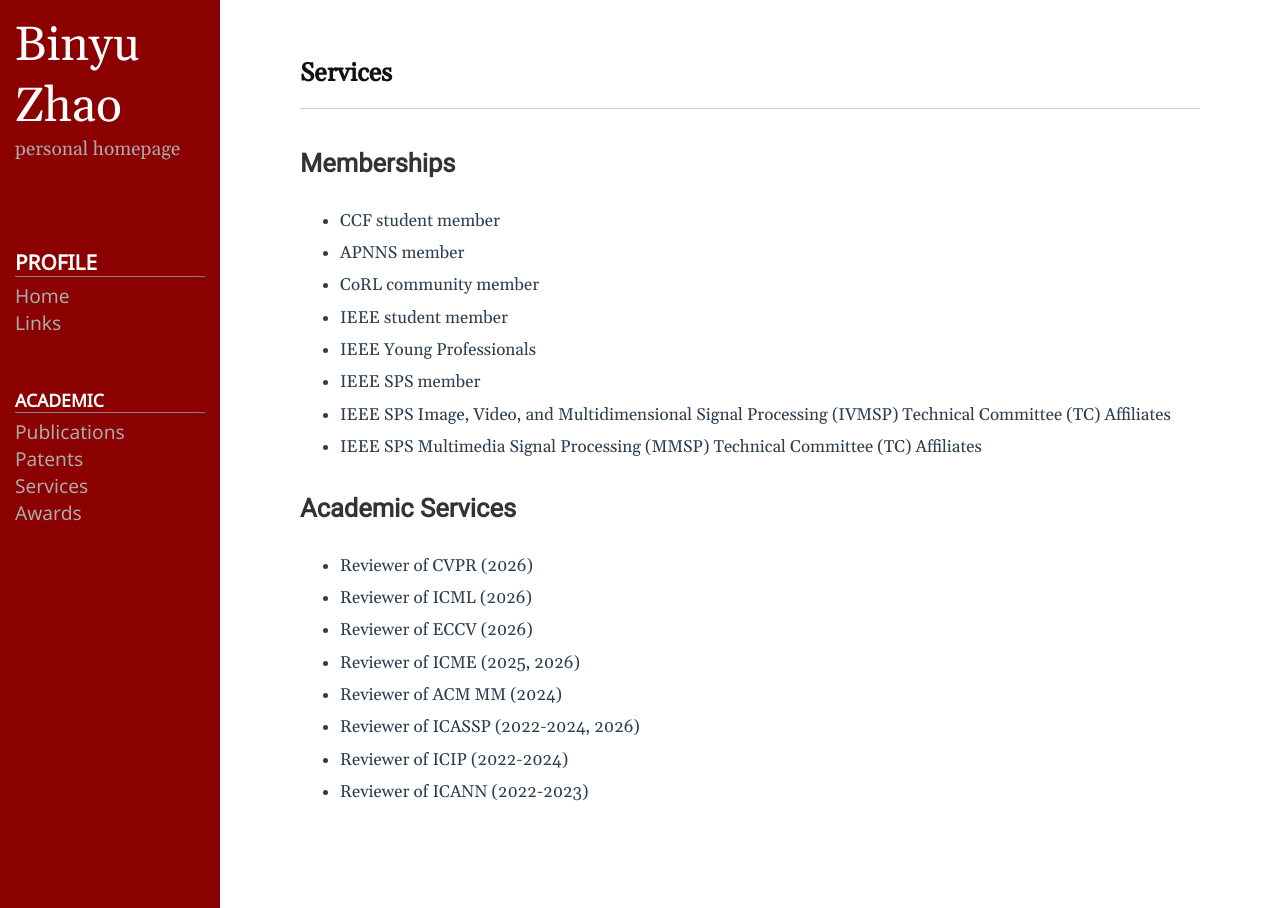
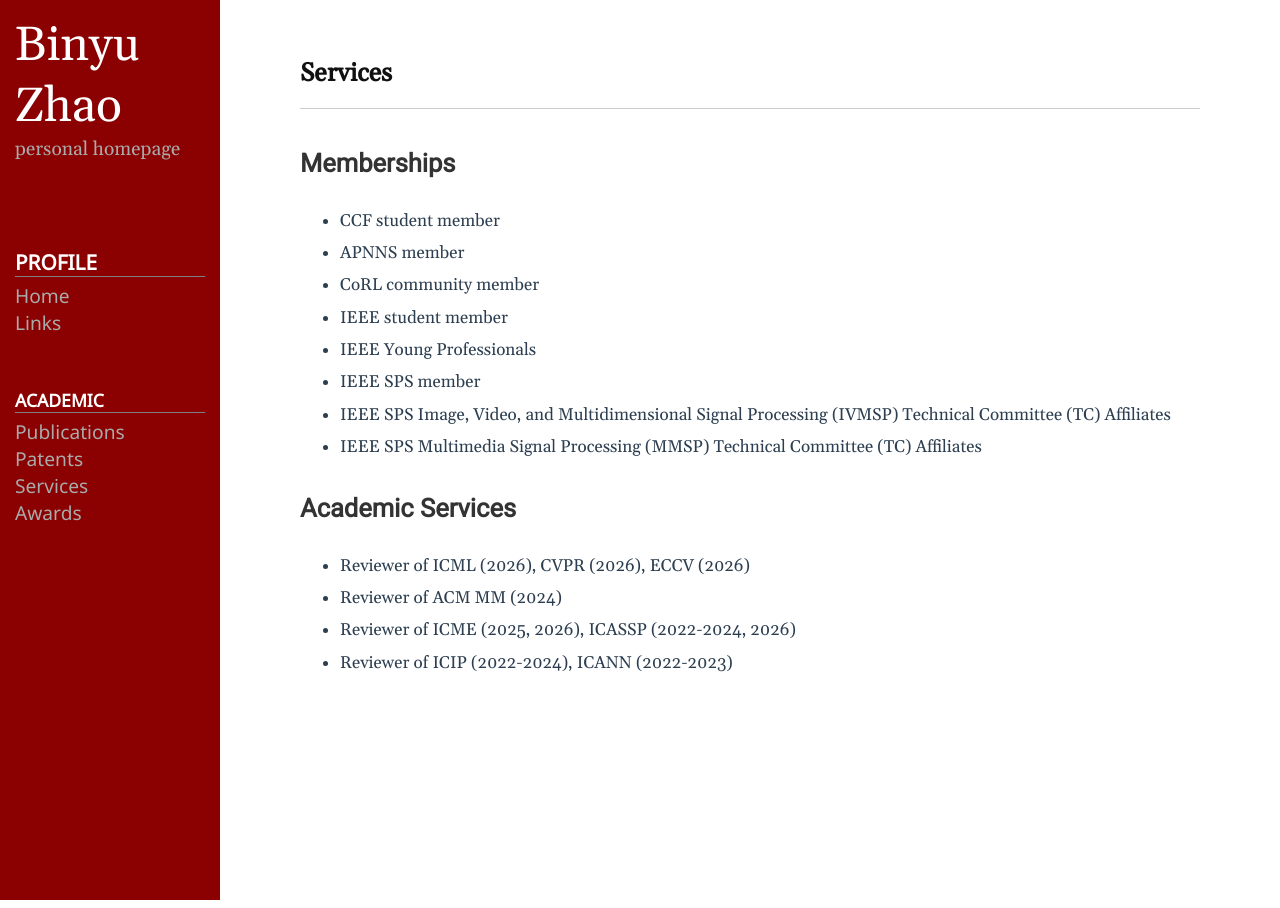
Before and after one commit to byzhaoAI/byzhaoAI.github.io, a Jekyll site: the page built from service.md, in a window 1280 px wide. Built offline with Jekyll 4.4.1, drawn with Linux system fonts in a browser that asks for light colours.

Commit message:
replace form

```diff
--- a/service.md
+++ b/service.md
@@ -17,11 +17,7 @@ permalink: /service/
 
 ## Academic Services
 
-- Reviewer of CVPR (2026)
-- Reviewer of ICML (2026)
-- Reviewer of ECCV (2026)
-- Reviewer of ICME (2025, 2026)
+- Reviewer of ICML (2026), CVPR (2026), ECCV (2026)
 - Reviewer of ACM MM (2024)
-- Reviewer of ICASSP (2022-2024, 2026)
-- Reviewer of ICIP (2022-2024)
-- Reviewer of ICANN (2022-2023)
+- Reviewer of ICME (2025, 2026), ICASSP (2022-2024, 2026)
+- Reviewer of ICIP (2022-2024), ICANN (2022-2023)
```
